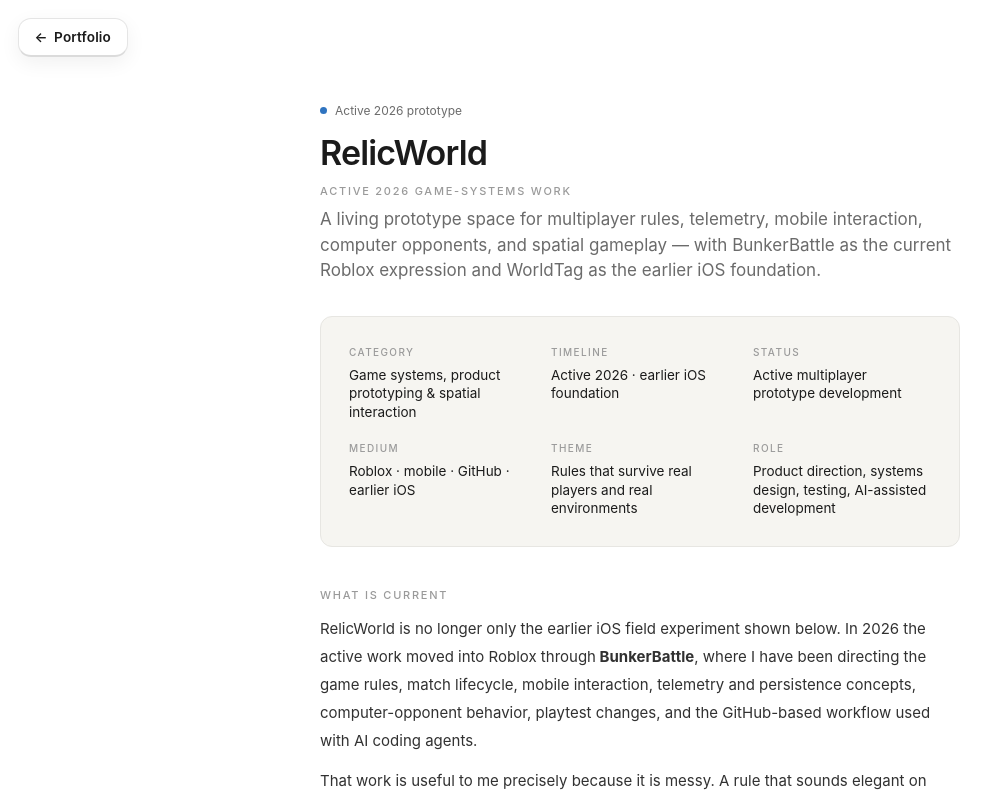
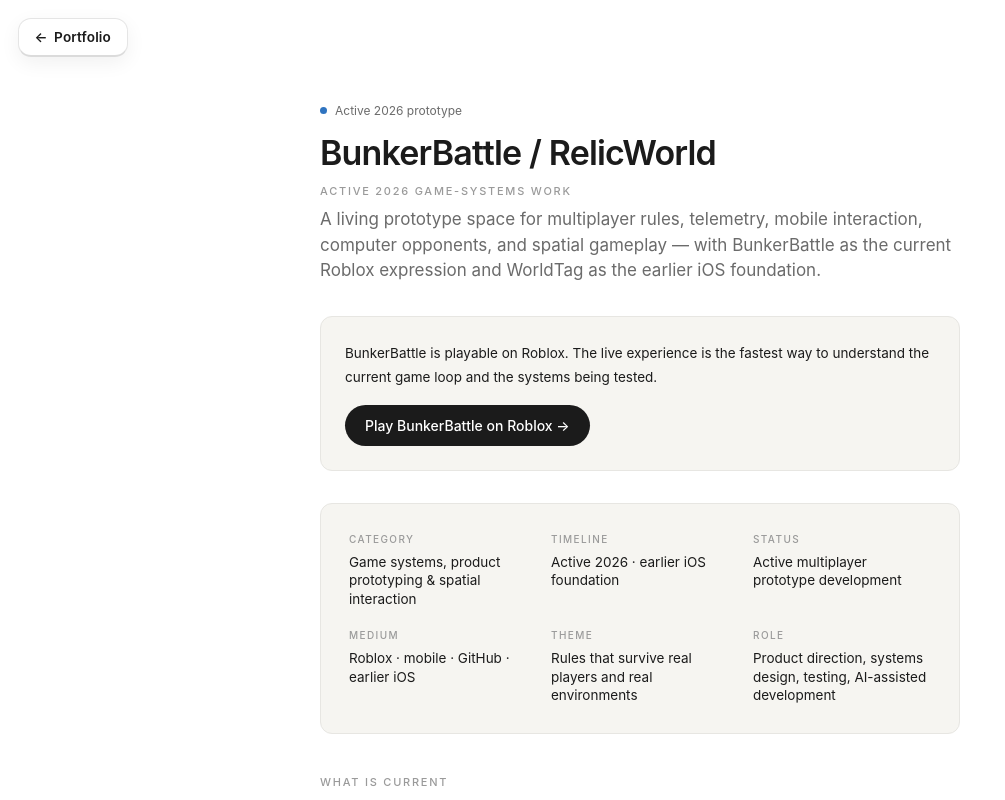
Before and after one commit to StudioKranz/josh-portfolio, a Next.js app: page /work/worldtag in a window 1280 px wide. Shown: the top 800 px of the page, without its empty margins (0-1005 px from the left). Built offline with nearby package versions, Linux system fonts and the light colour scheme.

Commit message:
Add playable BunkerBattle link to portfolio

```diff
--- a/app/work/worldtag/page.tsx
+++ b/app/work/worldtag/page.tsx
@@ -7,10 +7,12 @@
 import FieldValidationGallery from "@/components/FieldValidationGallery";
 
 export const metadata: Metadata = {
-  title: "RelicWorld — Josh Rosenkranz",
+  title: "BunkerBattle / RelicWorld — Josh Rosenkranz",
   description:
-    "RelicWorld is an active game-systems project spanning 2026 Roblox BunkerBattle development and an earlier iOS spatial prototype, with work across multiplayer lifecycle, telemetry, mobile interaction, and field-tested spatial rules.",
+    "BunkerBattle is an active 2026 Roblox multiplayer prototype within the broader RelicWorld game-systems project, spanning match lifecycle, telemetry, mobile interaction, playtesting, and earlier iOS spatial work.",
 };
+
+const BUNKERBATTLE_URL = "https://www.roblox.com/share?code=9be6c027b779524a961008990c5cac31&type=ExperienceDetails&stamp=1790365568138";
 
 const META = [
   { label: "Category", value: "Game systems, product prototyping & spatial interaction" },
@@ -65,12 +67,26 @@
 
   return (
     <CaseStudy
-      name="RelicWorld"
+      name="BunkerBattle / RelicWorld"
       eyebrow="Active 2026 game-systems work"
       tagline="A living prototype space for multiplayer rules, telemetry, mobile interaction, computer opponents, and spatial gameplay — with BunkerBattle as the current Roblox expression and WorldTag as the earlier iOS foundation."
       maturity="prototype"
       maturityLabel="Active 2026 prototype"
     >
+      <div className="mt-8 rounded-xl border border-line bg-surface p-5 sm:p-6">
+        <p className="text-[13.5px] leading-6 text-ink">
+          BunkerBattle is playable on Roblox. The live experience is the fastest way to understand the current game loop and the systems being tested.
+        </p>
+        <a
+          href={BUNKERBATTLE_URL}
+          target="_blank"
+          rel="noreferrer"
+          className="mt-4 inline-flex items-center rounded-full bg-ink px-5 py-2.5 text-[14px] font-medium text-white transition-opacity hover:opacity-90"
+        >
+          Play BunkerBattle on Roblox →
+        </a>
+      </div>
+
       <dl className="mt-8 grid grid-cols-2 gap-x-6 gap-y-5 rounded-xl border border-line bg-surface p-5 sm:grid-cols-3 sm:p-7">
         {META.map((m) => (
           <div key={m.label}>
```
